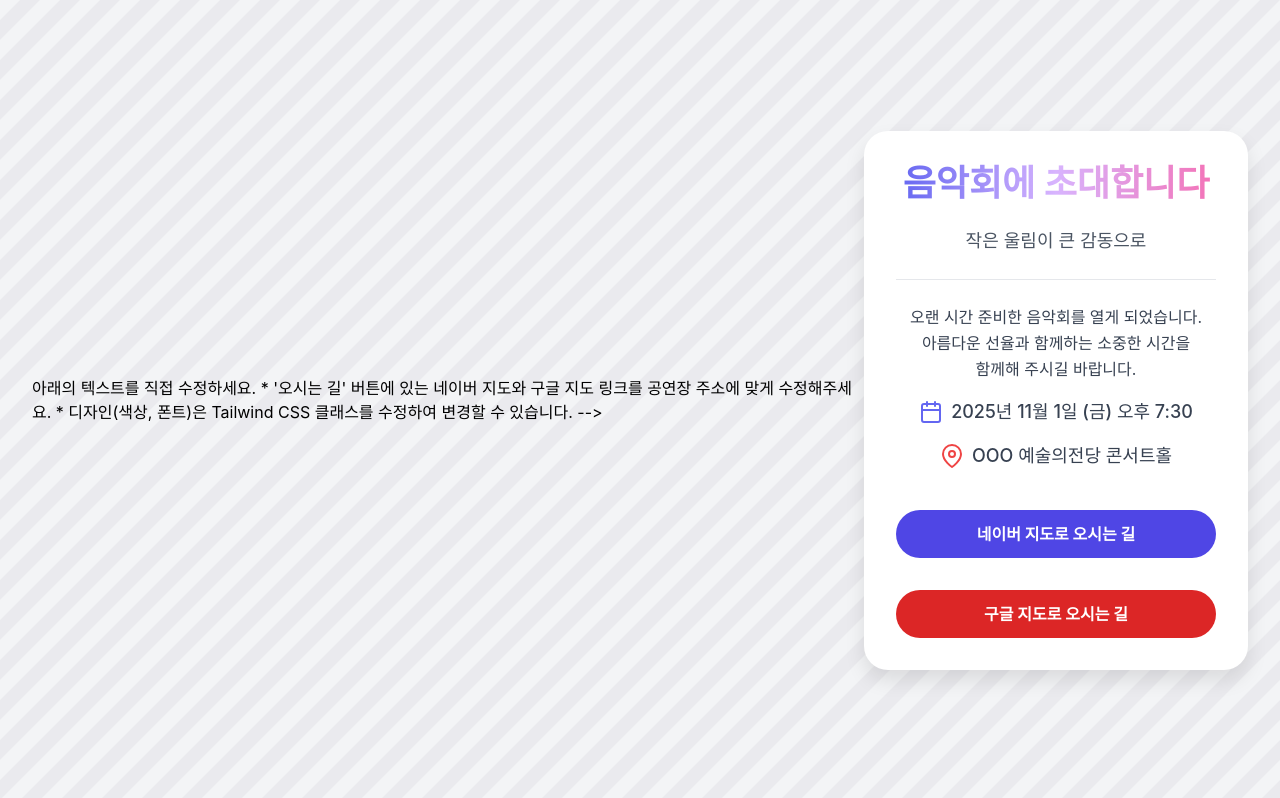
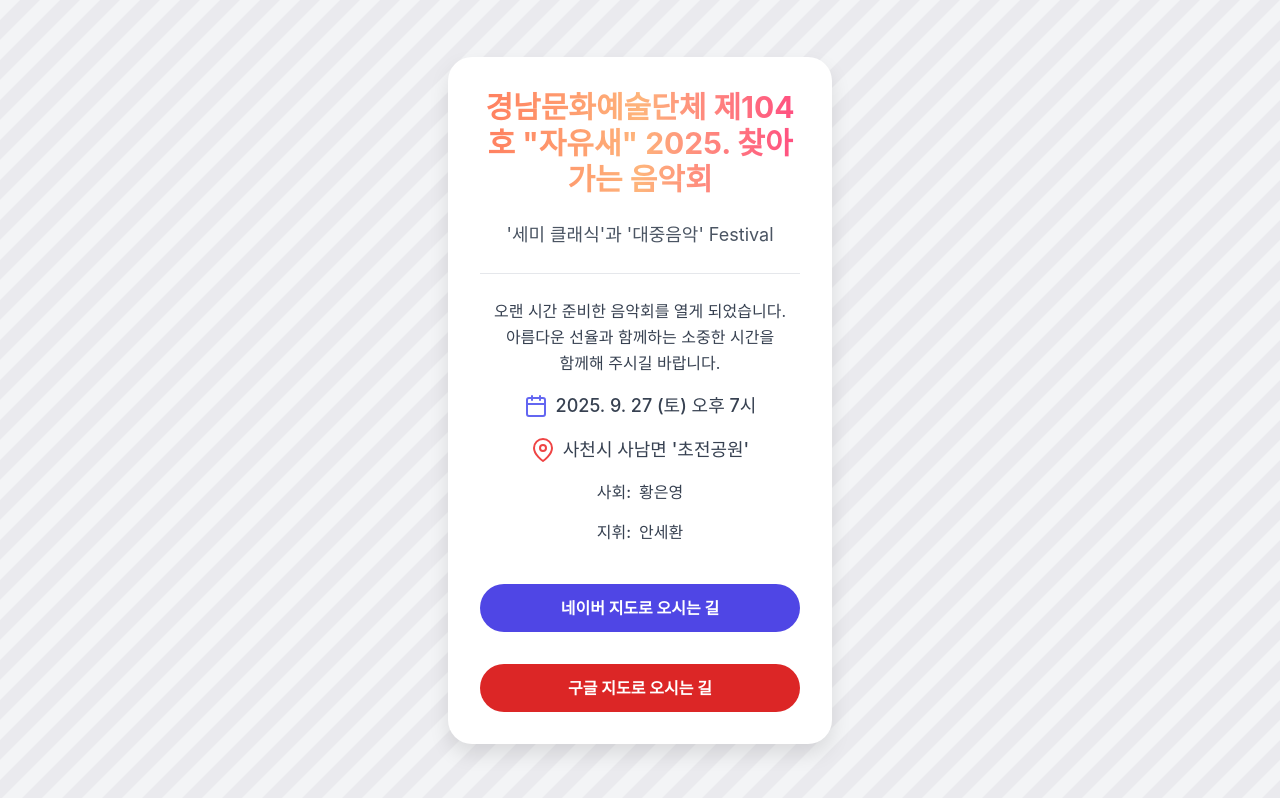
Before and after one commit to Monster-GD/music-concert-sanam, a plain HTML site: page index.html in a window 1280 px wide. Drawn offline with nearby package versions, Linux system fonts and the light colour scheme.

Commit message:
Update index.html

```diff
--- a/index.html
+++ b/index.html
@@ -9,10 +9,8 @@
     5. 완성된 파일을 스마트폰으로 전송하여 열면 초청장이 보입니다.
 
     수정 방법:
-    * 초대 문구, 날짜, 장소 등은 <!-- 내용 수정 영역 --> 아래의 텍스트를 직접 수정하세요.
-    * '오시는 길' 버튼에 있는 네이버 지도와 구글 지도 링크를 공연장 주소에 맞게 수정해주세요.
-    * 디자인(색상, 폰트)은 Tailwind CSS 클래스를 수정하여 변경할 수 있습니다.
--->
+    * 초대 문구, 날짜, 장소 등은 <!-- 내용 수정 영역 -->
+
 <!DOCTYPE html>
 <html lang="ko">
 <head>
@@ -30,8 +28,9 @@
         .invitation-card {
             box-shadow: 0 10px 20px rgba(0,0,0,0.1);
         }
+        /* 그라데이션 색상 변경 */
         .text-gradient {
-            background: linear-gradient(90deg, #6366f1, #d8b4fe, #f472b6);
+            background: linear-gradient(90deg, #ff7e5f, #feb47b, #ff4c81);
             -webkit-background-clip: text;
             -webkit-text-fill-color: transparent;
         }
@@ -42,8 +41,8 @@
     <div class="invitation-card bg-white rounded-3xl overflow-hidden max-w-sm w-full mx-auto my-auto p-8 text-center space-y-6 transform transition-transform duration-500 hover:scale-105">
 
         <!-- 초청장 제목 및 부제 -->
-        <h1 class="text-4xl font-bold text-gray-800 text-gradient">음악회에 초대합니다</h1>
-        <p class="text-lg text-gray-600">작은 울림이 큰 감동으로</p>
+        <h1 class="text-3xl font-bold text-gray-800 text-gradient">경남문화예술단체 제104호 "자유새" 2025. 찾아가는 음악회</h1>
+        <p class="text-lg text-gray-600">'세미 클래식'과 '대중음악' Festival</p>
 
         <!-- 구분선 -->
         <hr class="border-t border-gray-200">
@@ -66,7 +65,7 @@
                     <line x1="8" y1="2" x2="8" y2="6"></line>
                     <line x1="3" y1="10" x2="21" y2="10"></line>
                 </svg>
-                <span>2025년 11월 1일 (금) 오후 7:30</span>
+                <span>2025. 9. 27 (토) 오후 7시</span>
             </div>
 
             <!-- 장소 -->
@@ -76,19 +75,31 @@
                     <path d="M21 10c0 7-9 13-9 13s-9-6-9-13a9 9 0 0 1 18 0z"></path>
                     <circle cx="12" cy="10" r="3"></circle>
                 </svg>
-                <span>OOO 예술의전당 콘서트홀</span>
+                <span>사천시 사남면 '초전공원'</span>
+            </div>
+
+            <!-- 사회 및 지휘 정보 추가 -->
+            <div class="flex items-center justify-center space-x-2 text-base mt-4">
+                <span class="font-medium">사회:</span>
+                <span>황은영</span>
+            </div>
+            <div class="flex items-center justify-center space-x-2 text-base">
+                <span class="font-medium">지휘:</span>
+                <span>안세환</span>
             </div>
         </div>
 
         <!-- 오시는 길 버튼 -->
         <div class="pt-4">
-            <a href="https://map.naver.com/p/search/%EC%84%9C%EC%9A%B8%20%EC%98%88%EC%88%A0%EC%9D%98%EC%A0%84%EB%8B%B9" target="_blank" class="w-full inline-block bg-indigo-600 text-white font-bold py-3 px-6 rounded-full transition-all transform hover:scale-105 hover:shadow-xl focus:outline-none focus:ring-2 focus:ring-indigo-500 focus:ring-offset-2">
+            <!-- 지도 링크를 변경하려면 아래 href 속성의 URL을 수정하세요. -->
+            <a href="https://map.naver.com/p/search/%EC%B4%88%EC%A0%84%EA%B3%B5%EC%9B%90" target="_blank" class="w-full inline-block bg-indigo-600 text-white font-bold py-3 px-6 rounded-full transition-all transform hover:scale-105 hover:shadow-xl focus:outline-none focus:ring-2 focus:ring-indigo-500 focus:ring-offset-2">
                 네이버 지도로 오시는 길
             </a>
         </div>
 
         <div class="pt-2">
-            <a href="https://www.google.com/maps/search/서울+예술의전당" target="_blank" class="w-full inline-block bg-red-600 text-white font-bold py-3 px-6 rounded-full transition-all transform hover:scale-105 hover:shadow-xl focus:outline-none focus:ring-2 focus:ring-red-500 focus:ring-offset-2">
+            <!-- 지도 링크를 변경하려면 아래 href 속성의 URL을 수정하세요. -->
+            <a href="https://www.google.com/maps/search/%EC%B4%88%EC%A0%84%EA%B3%B5%EC%9B%90" target="_blank" class="w-full inline-block bg-red-600 text-white font-bold py-3 px-6 rounded-full transition-all transform hover:scale-105 hover:shadow-xl focus:outline-none focus:ring-2 focus:ring-red-500 focus:ring-offset-2">
                 구글 지도로 오시는 길
             </a>
         </div>
```
